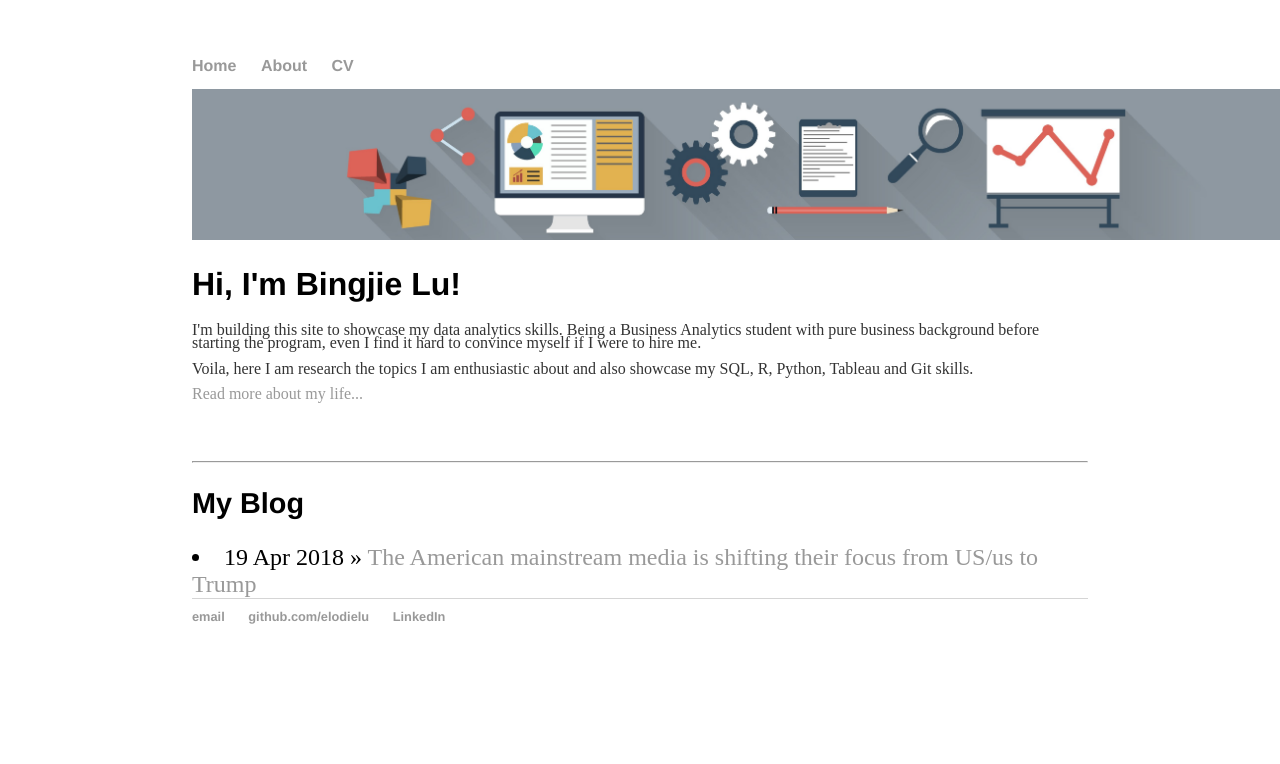
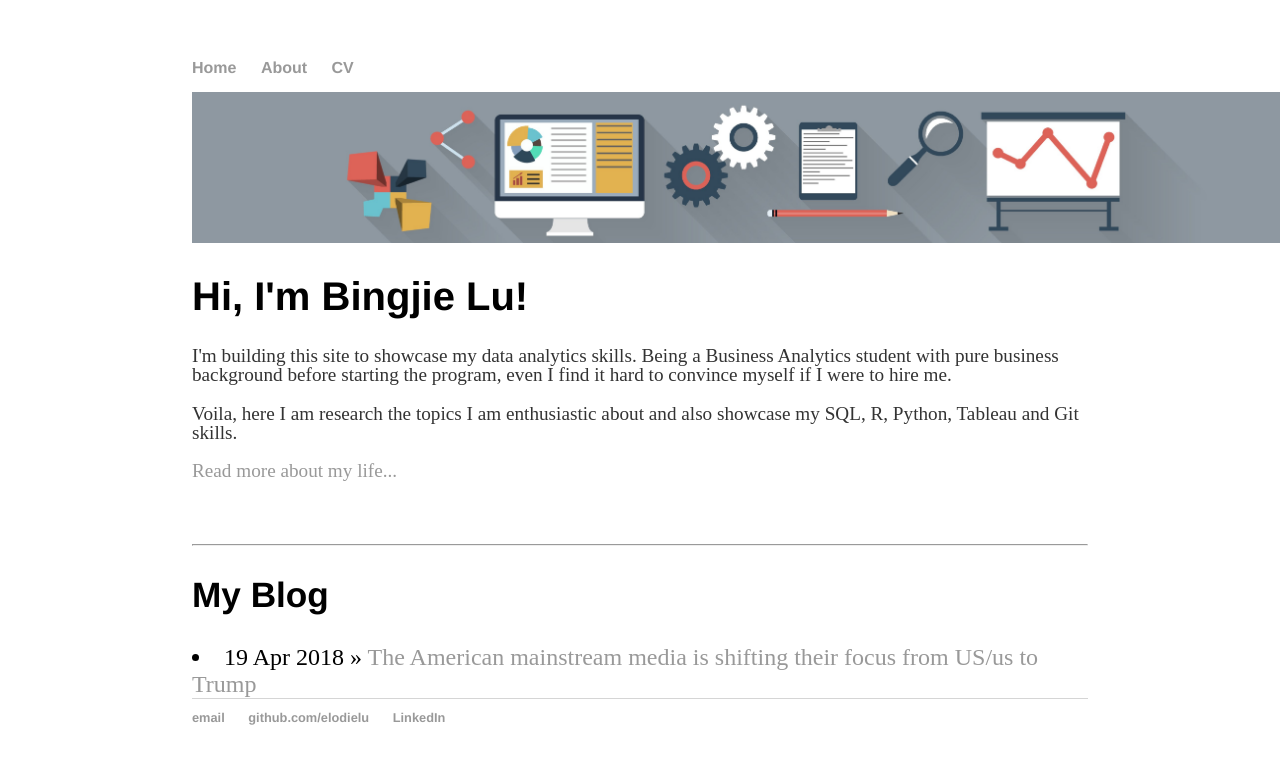
Before and after one commit to elodielu/elodielu.github.io, a Jekyll site: the page built from index.html, in a window 1280 px wide. Shown: the top 764 px of the page. Built offline with Jekyll 4.4.1, drawn with Linux system fonts in a browser that asks for light colours.

Commit message:
Update main.css

```diff
--- a/css/main.css
+++ b/css/main.css
@@ -3,13 +3,13 @@ body { margin: 60px auto; width: 70%; }
 a { text-decoration: none; color: #999; }
 a:hover { text-decoration: underline; }
 
-p, ul { font-size: 1em; line-height: 0.8em; color: #333; }
+p, ul { font-size: 1.2em; line-height: 1em; color: #333; }
 
 h1, h2, h3, h4 { font-family: 'Helvetica'; }
-h1 { font-size: 2em;  }
-h2 { font-size: 1.8em; }
-h3 { font-size: 1.6em; }
-h4 { font-size: 1.4em; }
+h1 { font-size: 2.5em;  }
+h2 { font-size: 2.2em; }
+h3 { font-size: 1.9em; }
+h4 { font-size: 1.6em; }
 
 nav ul, footer ul { font-size: 1em; font-family: 'Helvetica'; padding: 0px; list-style: none; font-weight: bold; }
 nav ul li, footer ul li { display: inline; margin-right: 20px; }
```
